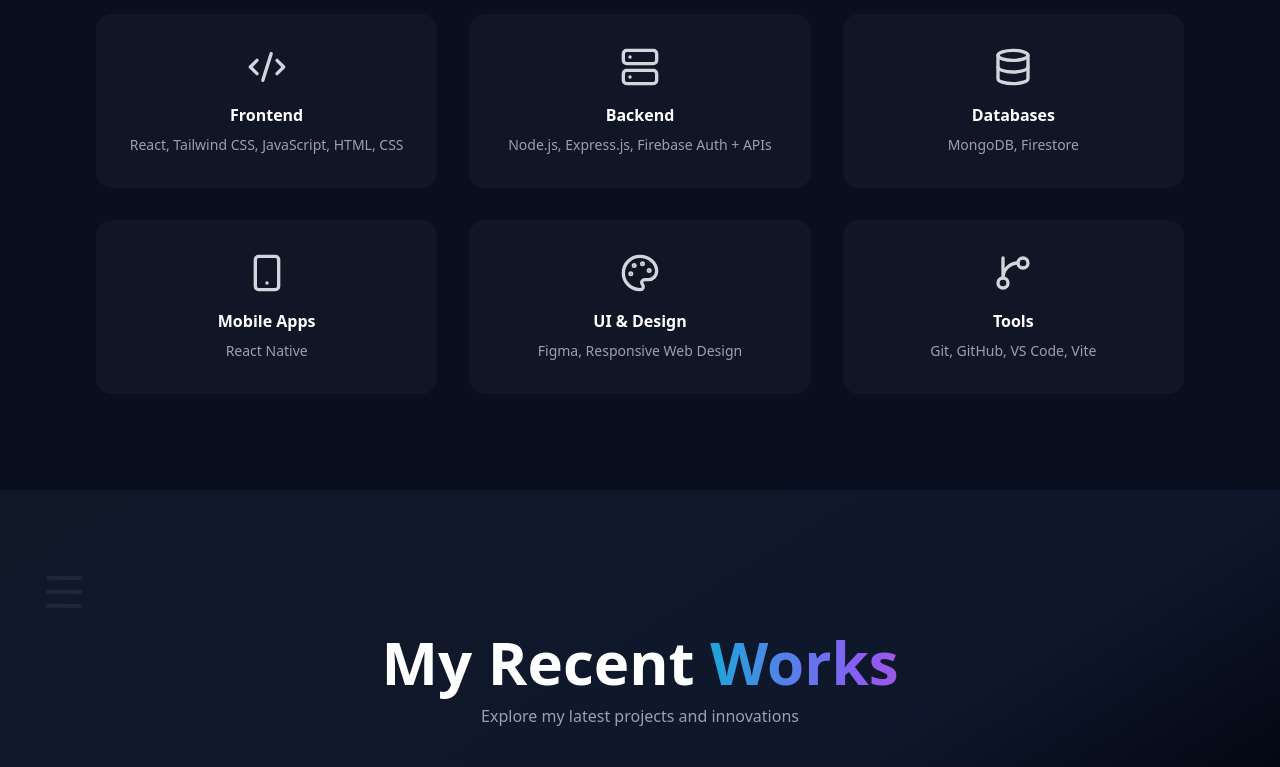
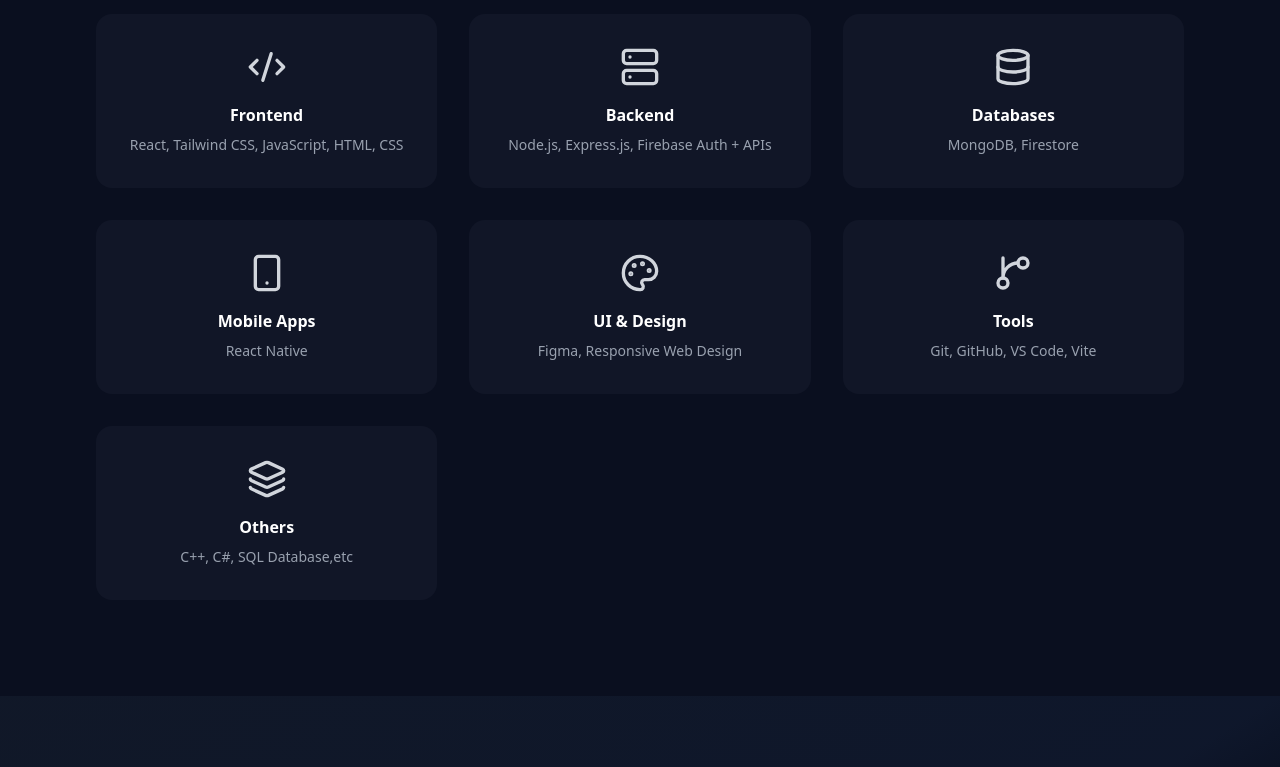
Before and after one commit to AbdulRafay345/portfolio, a React (Vite) app: page / in a window 1280 px wide. Shown: the part 1810-2577 px from the top of the page. Built offline with nearby package versions, Linux system fonts and the light colour scheme.

Commit message:
added resume

```diff
--- a/index.html
+++ b/index.html
@@ -4,7 +4,7 @@
     <meta charset="UTF-8" />
     <link rel="icon" type="image/svg+xml" href="/vite.svg" />
     <meta name="viewport" content="width=device-width, initial-scale=1.0" />
-    <title>portfolio</title>
+    <title>AbdulRafay</title>
   </head>
   <body>
     <div id="root"></div>
--- a/src/Pages/Home/index.jsx
+++ b/src/Pages/Home/index.jsx
@@ -163,9 +163,9 @@ export default function Home() {
                 className="bg-[#00d4ff] text-[#1a1d2e] px-6 py-3 rounded-full font-semibold hover:bg-[#00b8e6] transition-all neon-border">
                 Got Project?
               </a>
-              <button className="px-6 py-3 rounded-full font-semibold hover:bg-[#00b8e6] transition-all neon-border">
+              <a href='/resume.pdf' target="_blank"   rel="noopener noreferrer" className="px-6 py-3 rounded-full font-semibold hover:bg-[#00b8e6] transition-all neon-border">
                 Resume
-              </button>
+              </a>
             </div>
 
             <div className="mt-6 flex items-center space-x-4">
--- a/src/Pages/components/Skills.jsx
+++ b/src/Pages/components/Skills.jsx
@@ -1,5 +1,5 @@
 import React from 'react';
-import { Code2, Server, Database, Smartphone, Palette, GitBranch } from 'lucide-react';
+import { Code2, Server, Database, Smartphone, Palette, GitBranch,Layers } from 'lucide-react';
 
 export default function Skills() {
   return (
@@ -7,7 +7,7 @@ export default function Skills() {
       <div className="max-w-6xl mx-auto px-8 text-center">
 
         <h2 className="text-4xl font-bold text-white mb-4">
-          Tech <span className="text-[#00d4ff]">Stack</span>
+          Skill <span className="text-[#00d4ff]">Stack</span>
         </h2>
         <p className="text-gray-400 mb-12">
           The technologies I use to craft smooth, scalable digital experiences
@@ -63,6 +63,14 @@ export default function Skills() {
             </p>
           </div>
 
+          <div className="group p-8 bg-[#111627] rounded-2xl border border-transparent hover:border-[#00d4ff] transition">
+            <Layers className="w-10 h-10 mx-auto text-gray-300 group-hover:text-[#00d4ff] transition" />
+            <h3 className="text-white font-semibold mt-4">Others</h3>
+            <p className="text-gray-400 text-sm mt-2">
+              C++, C#, SQL Database,etc
+            </p>
+          </div>
+
         </div>
       </div>
     </section>
```
Also changed, not shown: 1 other file (tests, documents, lock files or other folders).
